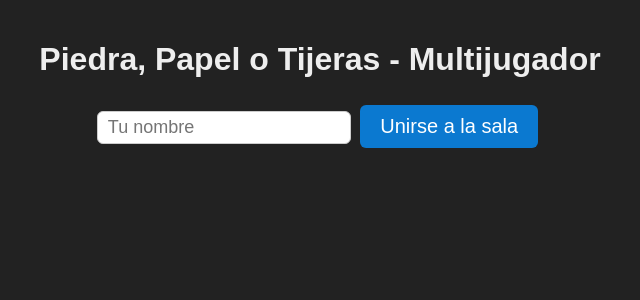
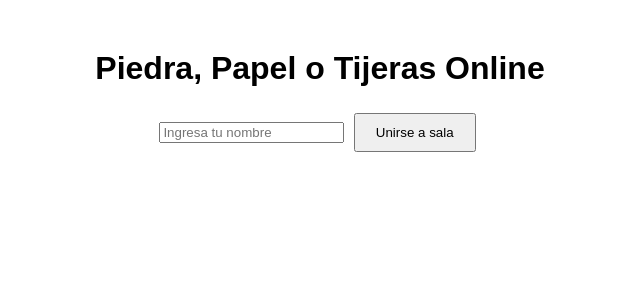
Before and after one commit to Majo202ios/proyecto_ppt_web, a Flask app: page / in a window 1280 px wide. Shown: the top 300 px of the page, without its empty margins (320-960 px from the left). Run offline with Flask 3, Linux system fonts and the light colour scheme; some libraries are stand-ins or nearby versions.

Commit message:
Update index.html

```diff
--- a/templates/index.html
+++ b/templates/index.html
@@ -2,175 +2,104 @@
 <html lang="es">
 <head>
     <meta charset="UTF-8" />
-    <meta name="viewport" content="width=device-width, initial-scale=1" />
-    <title>Piedra, Papel o Tijeras - Multijugador</title>
+    <title>Piedra, Papel o Tijeras Online</title>
+    <script src="https://cdn.socket.io/4.6.1/socket.io.min.js" integrity="sha384-..." crossorigin="anonymous"></script>
     <style>
-        body {
-            font-family: Arial, sans-serif;
-            margin: 20px;
-            background: #222;
-            color: #eee;
-            display: flex;
-            flex-direction: column;
-            align-items: center;
-        }
-        #status {
-            margin-bottom: 10px;
-            font-weight: bold;
-        }
-        button {
-            font-size: 20px;
-            margin: 5px;
-            padding: 10px 20px;
-            cursor: pointer;
-            border-radius: 6px;
-            border: none;
-            background-color: #0b79d0;
-            color: white;
-        }
-        button:disabled {
-            background-color: #555;
-            cursor: not-allowed;
-        }
-        #resultado, #puntos, #rondas {
-            margin-top: 15px;
-            font-size: 1.2em;
-        }
-        #salirBtn {
-            margin-top: 20px;
-            background-color: #d03a3a;
-        }
-        input {
-            font-size: 18px;
-            padding: 5px 10px;
-            border-radius: 6px;
-            border: 1px solid #ccc;
-            margin-bottom: 15px;
-        }
+        body { font-family: Arial, sans-serif; text-align: center; margin-top: 50px; }
+        #game { display: none; }
+        button { margin: 5px; padding: 10px 20px; }
+        #mensajes { margin-top: 20px; height: 100px; overflow-y: auto; border: 1px solid #ccc; padding: 10px;}
     </style>
 </head>
 <body>
-    <h1>Piedra, Papel o Tijeras - Multijugador</h1>
 
-    <div id="loginDiv">
-        <input type="text" id="usernameInput" placeholder="Tu nombre" />
-        <button id="btnUnirse">Unirse a la sala</button>
+    <h1>Piedra, Papel o Tijeras Online</h1>
+
+    <div id="login">
+        <input id="username" placeholder="Ingresa tu nombre" />
+        <button id="btnUnirse">Unirse a sala</button>
     </div>
 
-    <div id="gameDiv" style="display:none;">
-        <div id="status">Esperando jugadores...</div>
-
-        <div>
-            <button onclick="jugar('piedra')" id="btnPiedra" disabled>Piedra</button>
-            <button onclick="jugar('papel')" id="btnPapel" disabled>Papel</button>
-            <button onclick="jugar('tijeras')" id="btnTijeras" disabled>Tijeras</button>
+    <div id="game">
+        <p id="info"></p>
+        <button data-jugada="piedra">✊ Piedra</button>
+        <button data-jugada="papel">✋ Papel</button>
+        <button data-jugada="tijeras">✌️ Tijeras</button>
+        <br/>
+        <button id="btnSalir">Salir de sala</button>
+        <div id="mensajes"></div>
+        <div id="resultado"></div>
+        <div id="puntajes"></div>
+        <div id="rondas"></div>
     </div>
 
-        <div id="resultado"></div>
-        <div id="puntos"></div>
-        <div id="rondas"></div>
+<script>
+    const socket = io();
 
-        <button id="salirBtn">Salir de la sala</button>
-    </div>
+    const loginDiv = document.getElementById('login');
+    const gameDiv = document.getElementById('game');
+    const usernameInput = document.getElementById('username');
+    const btnUnirse = document.getElementById('btnUnirse');
+    const info = document.getElementById('info');
+    const mensajes = document.getElementById('mensajes');
+    const resultadoDiv = document.getElementById('resultado');
+    const puntajesDiv = document.getElementById('puntajes');
+    const rondasDiv = document.getElementById('rondas');
+    const btnSalir = document.getElementById('btnSalir');
+    const botonesJugada = [...document.querySelectorAll('button[data-jugada]')];
 
-    <script src="https://cdn.socket.io/4.6.1/socket.io.min.js"></script>
-    <script>
-        let socket;
-        let username = null;
-        let enSala = false;
+    let username = '';
 
-        const loginDiv = document.getElementById('loginDiv');
-        const gameDiv = document.getElementById('gameDiv');
-        const statusDiv = document.getElementById('status');
-        const resultadoDiv = document.getElementById('resultado');
-        const puntosDiv = document.getElementById('puntos');
-        const rondasDiv = document.getElementById('rondas');
-        const btnUnirse = document.getElementById('btnUnirse');
-        const usernameInput = document.getElementById('usernameInput');
-        const btnPiedra = document.getElementById('btnPiedra');
-        const btnPapel = document.getElementById('btnPapel');
-        const btnTijeras = document.getElementById('btnTijeras');
-        const salirBtn = document.getElementById('salirBtn');
-
-        // Cambia esta URL por la de tu servidor en Render o donde esté alojado
-        const SERVER_URL = 'https://ppt-multijugador.onrender.com';
+    function agregarMensaje(msg) {
+        mensajes.innerHTML += `<div>${msg}</div>`;
+        mensajes.scrollTop = mensajes.scrollHeight;
+    }
 
     btnUnirse.onclick = () => {
         username = usernameInput.value.trim();
-            if (!username) {
-                alert('Por favor ingresa un nombre válido.');
+        if(!username) {
+            alert("Por favor ingresa un nombre.");
             return;
         }
-            iniciarConexion();
+        socket.emit('unirse', {username});
     };
 
-        salirBtn.onclick = () => {
-            if (!enSala) return;
-            socket.emit('salir', { username });
-            resetJuego();
-        };
-
-        function iniciarConexion() {
-            socket = io(SERVER_URL);
-
-            socket.on('connect', () => {
-                socket.emit('unirse', { username });
-                statusDiv.textContent = 'Conectando...';
-            });
-
     socket.on('mensaje', msg => {
-                statusDiv.textContent = msg;
+        agregarMensaje(msg);
     });
 
     socket.on('start', msg => {
-                statusDiv.textContent = msg;
-                habilitarBotones(true);
-                enSala = true;
+        loginDiv.style.display = 'none';
+        gameDiv.style.display = 'block';
+        info.textContent = msg;
+        resultadoDiv.textContent = '';
+        puntajesDiv.textContent = '';
+        rondasDiv.textContent = '';
+        agregarMensaje("¡Comienza el juego!");
+    });
+
+    botonesJugada.forEach(btn => {
+        btn.onclick = () => {
+            socket.emit('jugada', {username, jugada: btn.dataset.jugada});
+            agregarMensaje(`Elegiste ${btn.dataset.jugada}`);
+        };
     });
 
     socket.on('resultado', data => {
         resultadoDiv.textContent = data.texto;
-                puntosDiv.textContent = 'Puntos: ' + JSON.stringify(data.puntos);
-                rondasDiv.textContent = 'Rondas jugadas: ' + data.rondas;
-                habilitarBotones(true);
+        puntajesDiv.textContent = `Puntajes: ${JSON.stringify(data.puntos)}`;
+        rondasDiv.textContent = `Rondas jugadas: ${data.rondas}`;
     });
 
-            socket.on('disconnect', () => {
-                statusDiv.textContent = 'Desconectado del servidor.';
-                habilitarBotones(false);
-                enSala = false;
-            });
+    btnSalir.onclick = () => {
+        socket.emit('salir', {username});
+        gameDiv.style.display = 'none';
+        loginDiv.style.display = 'block';
+        agregarMensaje("Saliste de la sala.");
+        usernameInput.value = '';
+    };
 
-            loginDiv.style.display = 'none';
-            gameDiv.style.display = 'block';
-        }
+</script>
 
-        function jugar(opcion) {
-            habilitarBotones(false);
-            resultadoDiv.textContent = 'Esperando al otro jugador...';
-            socket.emit('jugada', { username, jugada: opcion });
-        }
-
-        function habilitarBotones(activo) {
-            btnPiedra.disabled = !activo;
-            btnPapel.disabled = !activo;
-            btnTijeras.disabled = !activo;
-            salirBtn.disabled = !activo;
-        }
-
-        function resetJuego() {
-            username = null;
-            enSala = false;
-            socket.disconnect();
-            loginDiv.style.display = 'block';
-            gameDiv.style.display = 'none';
-            resultadoDiv.textContent = '';
-            puntosDiv.textContent = '';
-            rondasDiv.textContent = '';
-            statusDiv.textContent = '';
-            usernameInput.value = '';
-            habilitarBotones(false);
-        }
-    </script>
 </body>
 </html>
```
Lines whose indentation alone changed are shown as unchanged.
